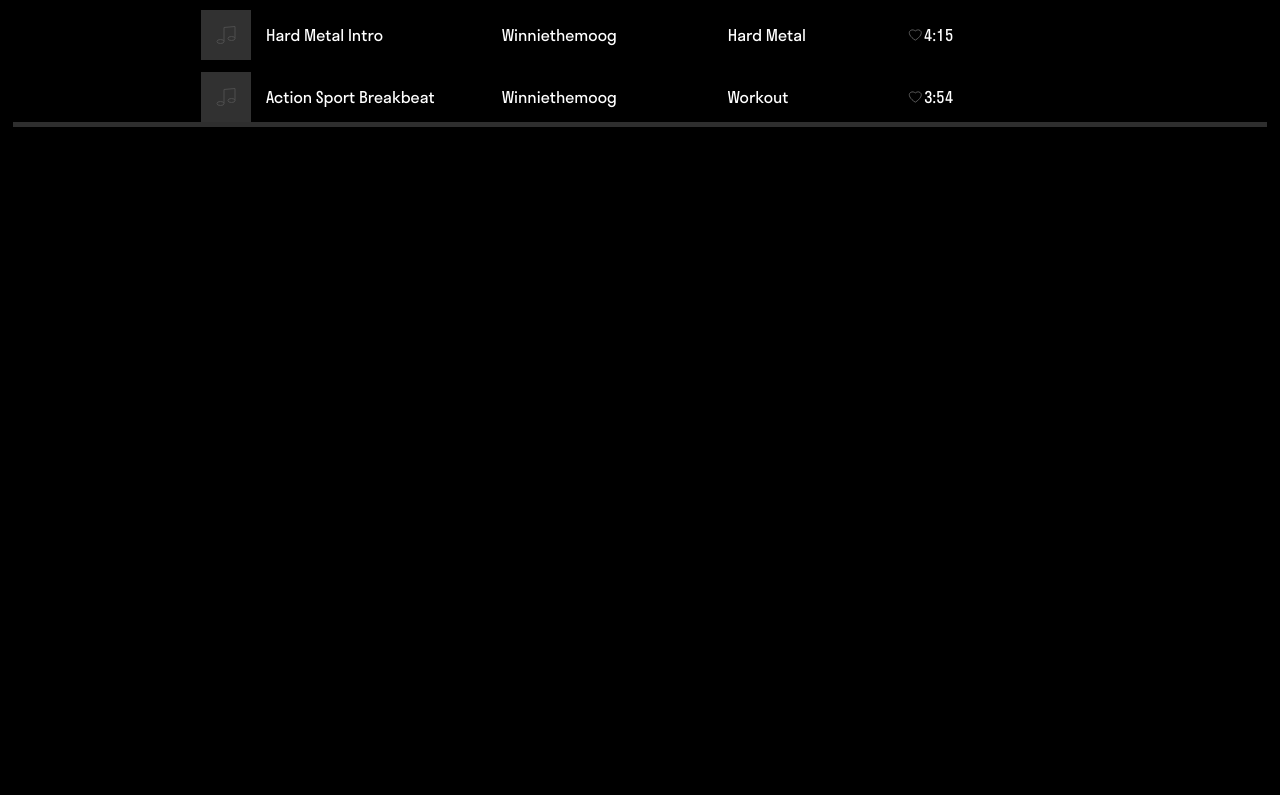
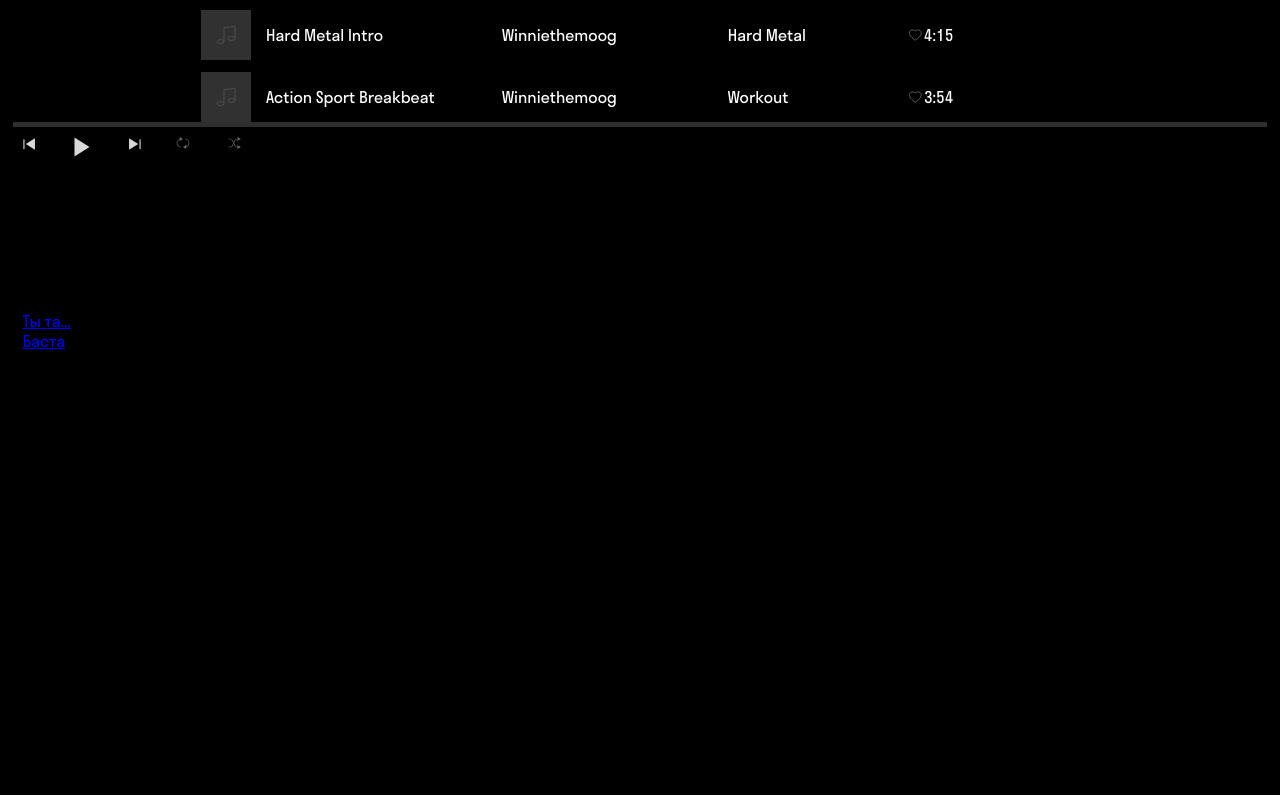
Before and after one commit to Alex-Volo/music-service, a React (Create React App) app: page / in a window 1280 px wide. Shown: the part 2045-2840 px from the top of the page. Built offline with nearby package versions, Linux system fonts and the light colour scheme.

Commit message:
Added PlayerInterface component

```diff
--- /dev/null
+++ b/src/MainPage/MusicPlayer/PlayerInterface/PlayerControls/PlayerControls.jsx
@@ -0,0 +1,35 @@
+import classes from './PlayerControls.module.css';
+import sprite from 'img/icon/sprite.svg';
+const PlayerControls = () => {
+  return (
+    <div className={classes.playerControls}>
+      <div className={classes.previos}>
+        <svg className={classes.previosSvg} alt="prev">
+          <use xlinkHref={`${sprite}#icon-prev`}></use>
+        </svg>
+      </div>
+      <div className={classes.play}>
+        <svg className={classes.playSvg} alt="play">
+          <use xlinkHref={`${sprite}#icon-play`}></use>
+        </svg>
+      </div>
+      <div className={classes.next}>
+        <svg className={classes.nextSvg} alt="next">
+          <use xlinkHref={`${sprite}#icon-next`}></use>
+        </svg>
+      </div>
+      <div className={classes.repeat}>
+        <svg className={classes.repeatSvg} alt="repeat">
+          <use xlinkHref={`${sprite}#icon-repeat`}></use>
+        </svg>
+      </div>
+      <div className={classes.shuffle}>
+        <svg className={classes.shuffleSvg} alt="shuffle">
+          <use xlinkHref={`${sprite}#icon-shuffle`}></use>
+        </svg>
+      </div>
+    </div>
+  );
+};
+
+export default PlayerControls;
--- /dev/null
+++ b/src/MainPage/MusicPlayer/PlayerInterface/PlayerControls/PlayerControls.module.css
@@ -0,0 +1,41 @@
+.playerControls {
+  display: flex;
+  gap: 33px;
+}
+
+.previos {
+  display: flex;
+}
+.previosSvg {
+  width: 15px;
+  height: 14px;
+}
+.play {
+  display: flex;
+}
+.playSvg {
+  width: 22px;
+  height: 20px;
+}
+.next {
+  display: flex;
+}
+
+.nextSvg {
+  width: 15px;
+  height: 14px;
+}
+.repeat {
+  display: flex;
+}
+.repeatSvg {
+  width: 18px;
+  height: 12px;
+}
+.shuffle {
+  display: flex;
+}
+.shuffleSvg {
+  width: 19px;
+  height: 12px;
+}
--- a/src/MainPage/MusicPlayer/PlayerInterface/PlayerInterface.jsx
+++ b/src/MainPage/MusicPlayer/PlayerInterface/PlayerInterface.jsx
@@ -1,35 +1,9 @@
 import classes from './PlayerInterface.module.css';
-
+import PlayerControls from './PlayerControls/PlayerControls';
 const PlayerInterface = () => {
   return (
-    <div className="playerInterface">
-      <div className="player__controls">
-        <div className="player__btn-prev">
-          <svg className="player__btn-prev-svg" alt="prev">
-            <use xlinkHref="img/icon/sprite.svg#icon-prev"></use>
-          </svg>
-        </div>
-        <div className="player__btn-play _btn">
-          <svg className="player__btn-play-svg" alt="play">
-            <use xlinkHref="img/icon/sprite.svg#icon-play"></use>
-          </svg>
-        </div>
-        <div className="player__btn-next">
-          <svg className="player__btn-next-svg" alt="next">
-            <use xlinkHref="img/icon/sprite.svg#icon-next"></use>
-          </svg>
-        </div>
-        <div className="player__btn-repeat _btn-icon">
-          <svg className="player__btn-repeat-svg" alt="repeat">
-            <use xlinkHref="img/icon/sprite.svg#icon-repeat"></use>
-          </svg>
-        </div>
-        <div className="player__btn-shuffle _btn-icon">
-          <svg className="player__btn-shuffle-svg" alt="shuffle">
-            <use xlinkHref="img/icon/sprite.svg#icon-shuffle"></use>
-          </svg>
-        </div>
-      </div>
+    <div className={classes.playerInterface}>
+      <PlayerControls />
 
       <div className="playerTrack">
         <div className="track-play__contain">
--- a/src/MainPage/MusicPlayer/PlayerInterface/PlayerInterface.module.css
+++ b/src/MainPage/MusicPlayer/PlayerInterface/PlayerInterface.module.css
@@ -0,0 +1,4 @@
+.playerInterface {
+  box-sizing: border-box;
+  padding: 10px;
+}
```
